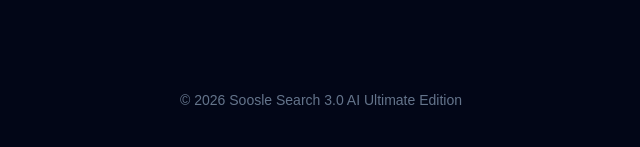
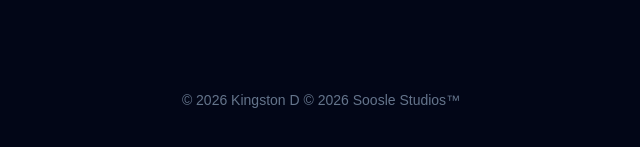
Before and after one commit to KBotid/thesoosleweb, a plain HTML site: page index.html in a window 1280 px wide. Shown: the part 959-1106 px from the top of the page, 319-959 px from the left. Drawn offline with Linux system fonts and the light colour scheme; a script that the page names is missing.

Commit message:
Update index.html

```diff
--- a/index.html
+++ b/index.html
@@ -450,7 +450,8 @@ Close Settings
 <!-- FOOTER -->
 
 <div class="footer">
-© 2026 Soosle Search 3.0 AI Ultimate Edition
+© 2026 Kingston D
+© 2026 Soosle Studios™
 </div>
 
 <!-- EMBEDAI CONFIG -->
```
